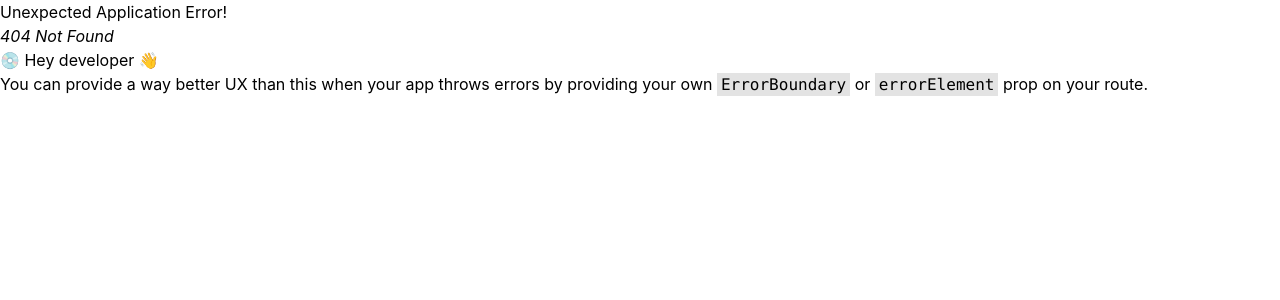
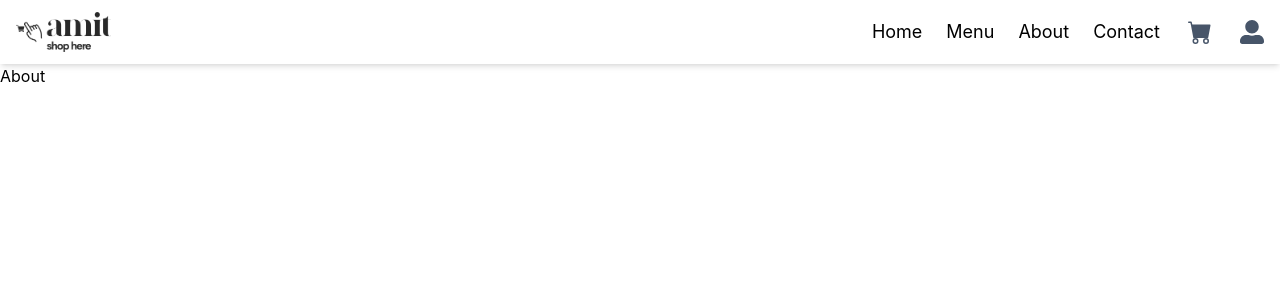
Before and after one commit to dewsiro000/The-Fasted-Delivery--in-home, a React (Create React App) app in the folder frontend/: page /about in a window 1280 px wide. Before the commit this address had no page. Shown: the top 300 px of the page. Built offline with nearby package versions, Linux system fonts and the light colour scheme.

Commit message:
Outlet เพื่อแสดงเนื้อหาให้ตรงกับแต่ละเพจ

```diff
--- a/frontend/src/App.js
+++ b/frontend/src/App.js
@@ -1,3 +1,4 @@
+import { Outlet } from 'react-router-dom';
 import './App.css';
 import Header from './component/Header';
 
@@ -5,6 +6,9 @@ function App() {
   return (
     <div className="">
       <Header />
+      <main className='pt-16' >
+        <Outlet />
+      </main>
     </div>
   );
 }
--- a/frontend/src/component/Header.js
+++ b/frontend/src/component/Header.js
@@ -7,7 +7,7 @@ import { BsCartFill } from 'react-icons/bs';
 
 const Header = () => {
     return (
-        <header className='fixed shadow-md w-full h-16 px-2 md:px-4 '>
+        <header className='fixed shadow-md w-full h-16 px-2 md:px-4 Z-50'>
 
             {/* desktop */}
             <div className='flex items-center h-full justify-between'>
--- a/frontend/src/index.js
+++ b/frontend/src/index.js
@@ -4,11 +4,18 @@ import './index.css';
 import App from './App';
 import reportWebVitals from './reportWebVitals';
 import { createBrowserRouter, createRoutesFromElements, Route, RouterProvider } from 'react-router-dom';
+import Menu from './page/Menu';
+import Contact from './page/Contact';
+import About from './page/About';
+import Home from './page/Home';
 
 const router = createBrowserRouter(
   createRoutesFromElements(
     <Route path='/' element={<App />} >
-
+      <Route index element={<Home />} />
+      <Route path='menu' element={<Menu />} />
+      <Route path='about' element={<About />} />
+      <Route path='contact' element={<Contact />} />
     </Route>
   )
 )
--- /dev/null
+++ b/frontend/src/page/About.js
@@ -0,0 +1,11 @@
+import React from 'react'
+
+const About = () => {
+    return (
+        <div>
+            About
+        </div>
+    )
+}
+
+export default About
--- /dev/null
+++ b/frontend/src/page/Contact.js
@@ -0,0 +1,11 @@
+import React from 'react'
+
+const Contact = () => {
+    return (
+        <div>
+            Contact
+        </div>
+    )
+}
+
+export default Contact
--- /dev/null
+++ b/frontend/src/page/Home.js
@@ -0,0 +1,11 @@
+import React from 'react'
+
+const Home = () => {
+    return (
+        <div>
+            Home
+        </div>
+    )
+}
+
+export default Home
--- /dev/null
+++ b/frontend/src/page/Menu.js
@@ -0,0 +1,11 @@
+import React from 'react'
+
+const Menu = () => {
+    return (
+        <div>
+            Menu
+        </div>
+    )
+}
+
+export default Menu
```
